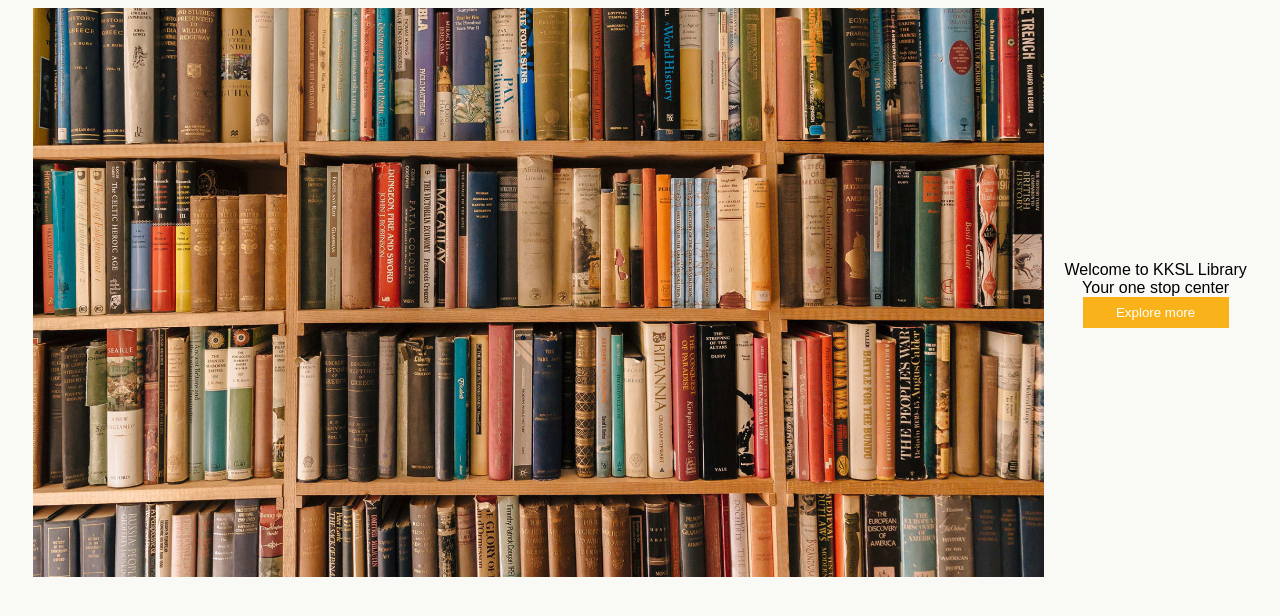
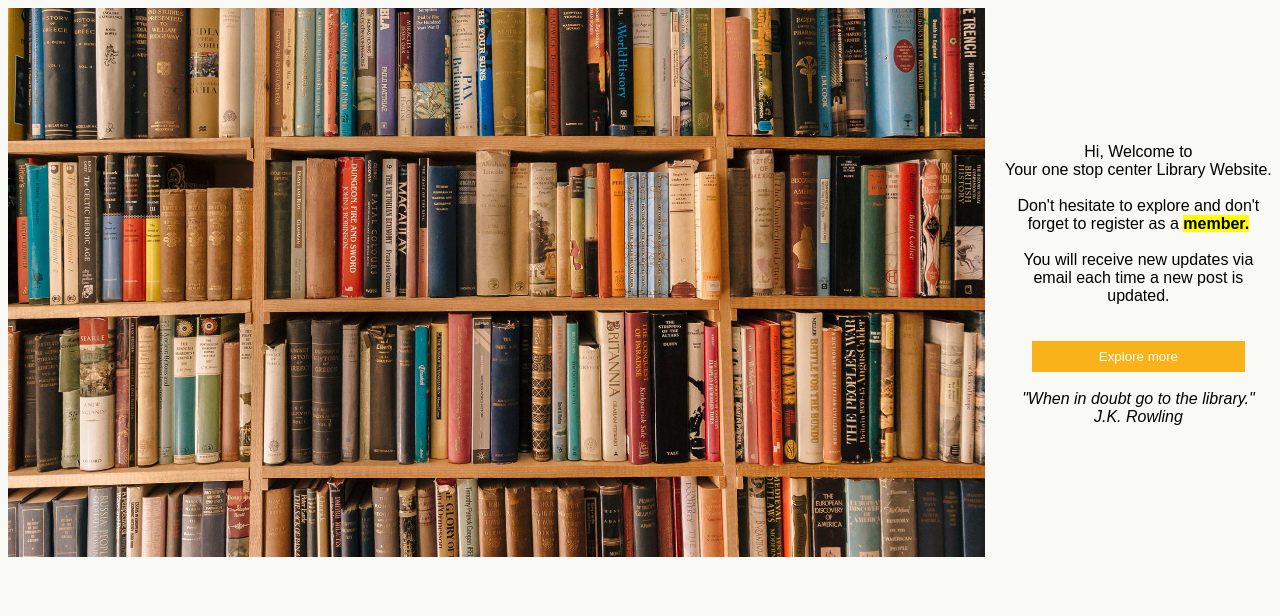
Before and after one commit to 2022828866-svenfrei/csc574-library-system, a PHP site: page /content.php in a window 1280 px wide. Shown: the top 616 px of the page. Run offline with PHP 8.4, Linux system fonts and the light colour scheme.

Commit message:
update content

```diff
--- a/sites/content.php
+++ b/sites/content.php
@@ -3,18 +3,16 @@
     <head><link rel="stylesheet" type="text/css" href="css/mystyle.css"> <!--link to mystyle.css -->
 
 <style>
-/* img {
-  float: left;
-  padding: 10px;
-}*/
 
 img {
         max-width: 100%;
 
       }
+
 .image {
         flex-basis: 80%
       }
+
 .button {
   border: none;
   outline: 0;
@@ -37,10 +35,12 @@ img {
     }
 
 .text {
+        padding-left: 20px;
+        }
 
-        padding-left: 20px;
-
-
+mark {
+  background-color: yellow;
+  color: black;
 }
 
 
@@ -57,8 +57,15 @@ Your one stop center </p><p align="center"><br><a href="facilities.php" target="
 <div class="image"><img src="images/home_picture.jpg" alt="bookracks"></td>
         </div>
     <div class="text">
-        <p align="center" >Welcome to KKSL Library <br>
-Your one stop center <br><a href="facilities.php" target="content"><button class="button">Explore more</button></a></p>
+        <p align="center" >Hi, Welcome to  <br>
+Your one stop center Library Website.<br><br>
+Don't hesitate to explore and don't <br>
+forget to register as a <b><mark>member.</mark></b> <br><br>
+You will receive new updates via <br>
+email each time a new post is updated.<br><br><br>
+<a href="facilities.php" target="content"><button class="button">Explore more</button></a><br><br>
+<i>"When in doubt go to the library."<br>
+J.K. Rowling </i></p>
   </div>
 </div>
 </body>
```
Lines whose indentation alone changed are shown as unchanged.
